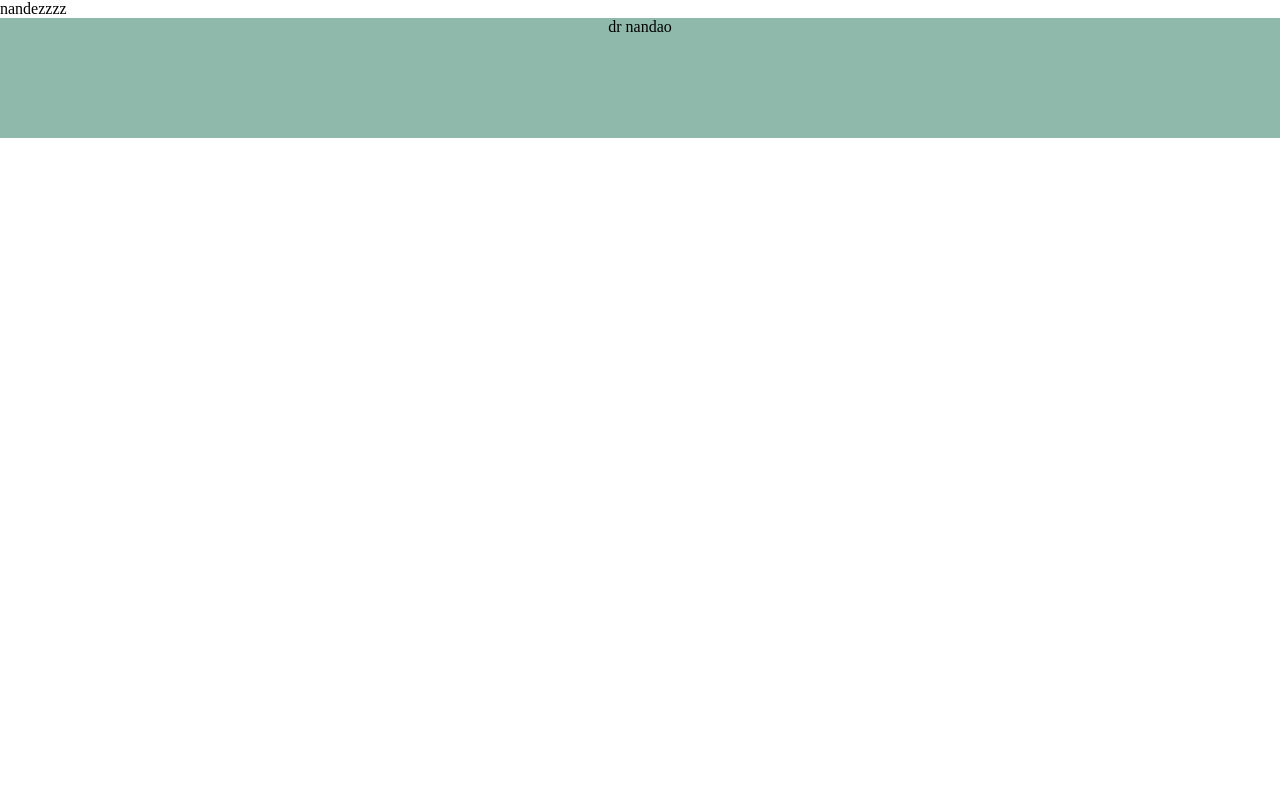
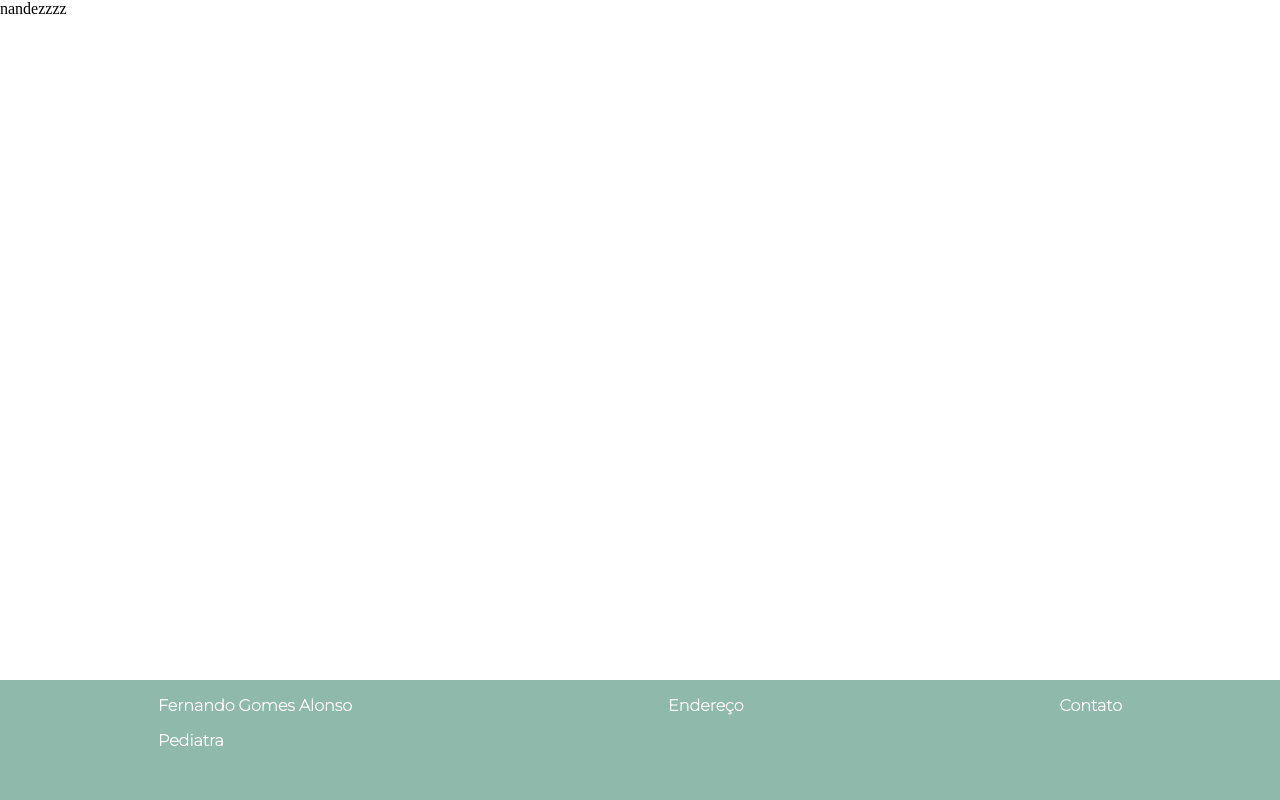
Before and after one commit to renaoo/Tutorial, a plain HTML site: page index.html in a window 1280 px wide. Drawn offline with Linux system fonts and the light colour scheme.

Commit message:
Adicione "estilo" ao rodapé

```diff
--- a/index.html
+++ b/index.html
@@ -1,16 +1,31 @@
 <!DOCTYPE html>
 
 <html>
+
 <head>
 	<meta charset="utf-8">
 	<meta name="viewport" content="width=device-width, initial-scale=1">
 	<title>Clínica Dr. Nandez</title>
 	<link rel="stylesheet" href="style.css">
 </head>
+
 <body>
 	nandezzzz
+
 	<footer>
-	dr nandao
+
+		<div>
+			<p>Fernando Gomes Alonso</p>
+			<p>Pediatra</p>
+		</div>
+
+		<div>
+			<p>Endereço</p>
+		</div>
+
+		<div>
+			<p>Contato</p>
+		</div>
 	</footer>
 
 </body>
--- a/style.css
+++ b/style.css
@@ -1,5 +1,8 @@
+@import url('https://fonts.googleapis.com/css2?family=Montserrat:wght@200&display=swap');
+
 html{
 	min-height: 100vh;
+	min-width: 100vw;
 }
 
 body{
@@ -7,7 +10,15 @@ body{
 }
 
 footer{
-	text-align: center;
-	height: 15vh;
+	min-height: 15vh;
+	width: 100vw;
 	background-color: #8FB9AA;
+	bottom: 0;
+	position: absolute;
+	font-family: 'Montserrat', sans-serif;
+	font-weight: 700;
+	color: white;
+	display: flex;
+	flex-direction: row;
+	justify-content: space-around;
 }
```
